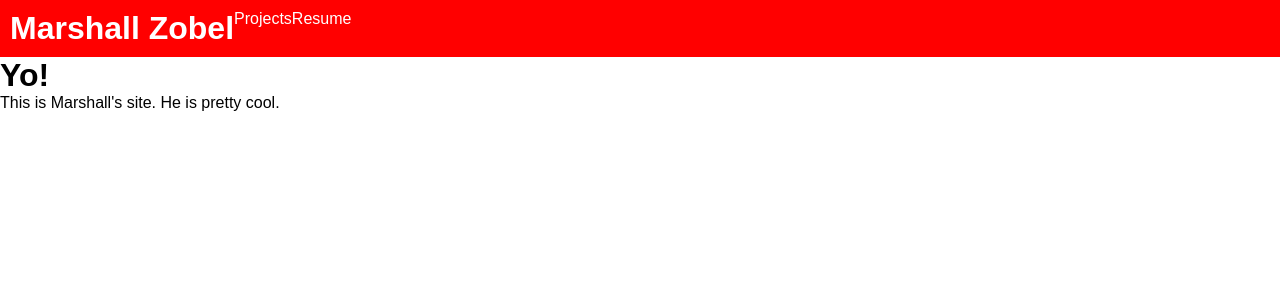
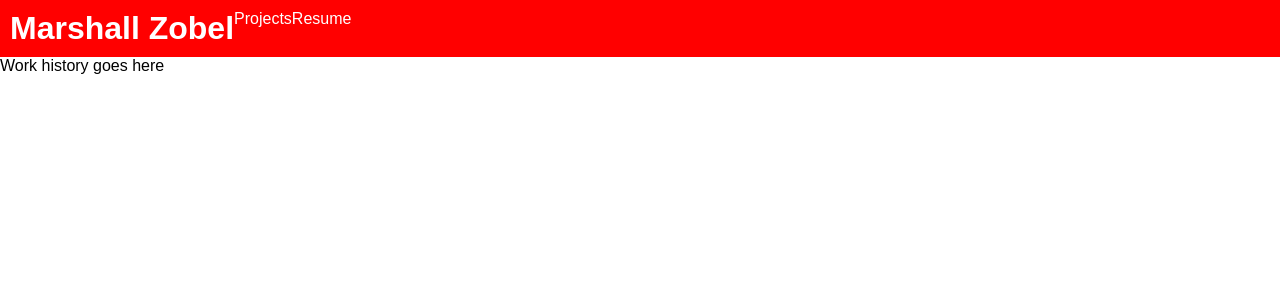
Before and after one commit to dmzobel/dmzobel.github.io, a React (Create React App) app: page /resume in a window 1280 px wide. Before the commit this address led to /. Shown: the top 300 px of the page. Built offline with nearby package versions, Linux system fonts and the light colour scheme.

Commit message:
added Resume component

```diff
--- a/src/components/App.js
+++ b/src/components/App.js
@@ -8,6 +8,7 @@ import {
 import Navbar from './Navbar';
 import Home from './Home';
 import Projects from './Projects';
+import Resume from './Resume';
 
 const App = () => (
   <Router>
@@ -16,6 +17,7 @@ const App = () => (
       <Switch>
         <Route exact path="/" component={Home} />
         <Route path="/projects" component={Projects} />
+        <Route path="/resume" component={Resume} />
         <Redirect to="/" />
       </Switch>
     </div>
--- a/src/components/Navbar.js
+++ b/src/components/Navbar.js
@@ -7,7 +7,7 @@ const Navbar = () => (
       <h1>Marshall Zobel</h1>
     </Link>
     <Link to="/projects">Projects</Link>
-    <Link to="">Resume</Link>
+    <Link to="/resume">Resume</Link>
   </div>
 );
 
--- /dev/null
+++ b/src/components/Resume.js
@@ -0,0 +1,9 @@
+import React from 'react';
+
+const Resume = () => (
+  <React.Fragment>
+    <p>Work history goes here</p>
+  </React.Fragment>
+);
+
+export default Resume;
```
